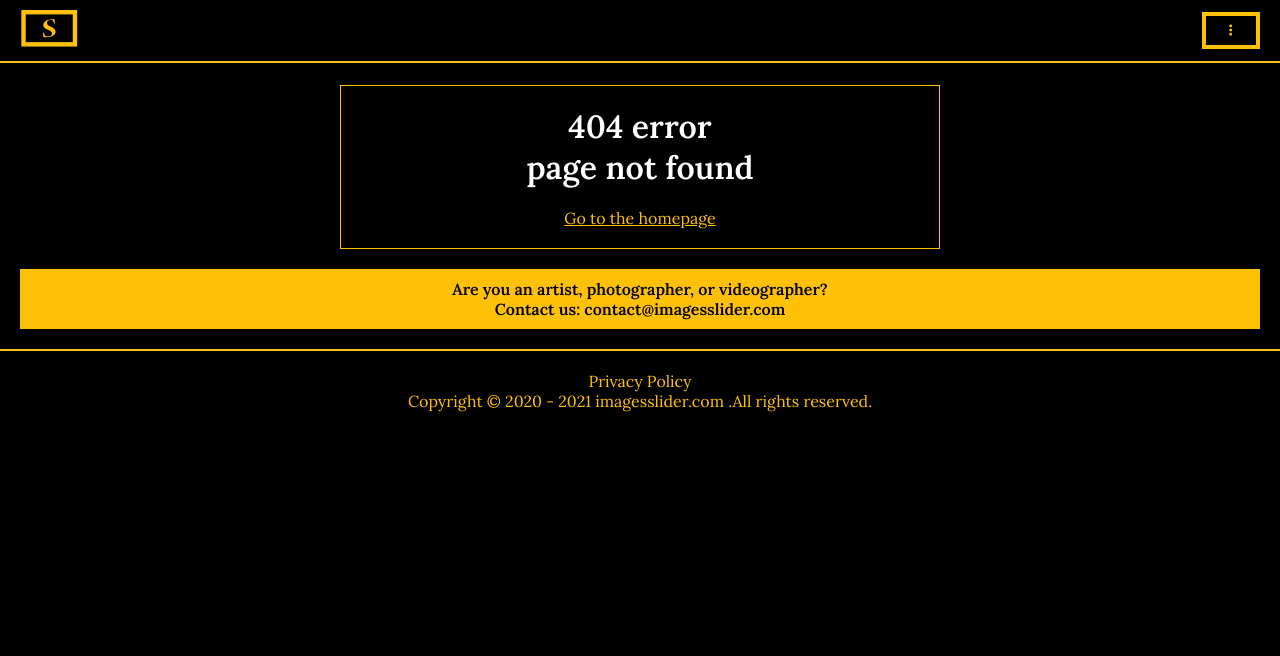
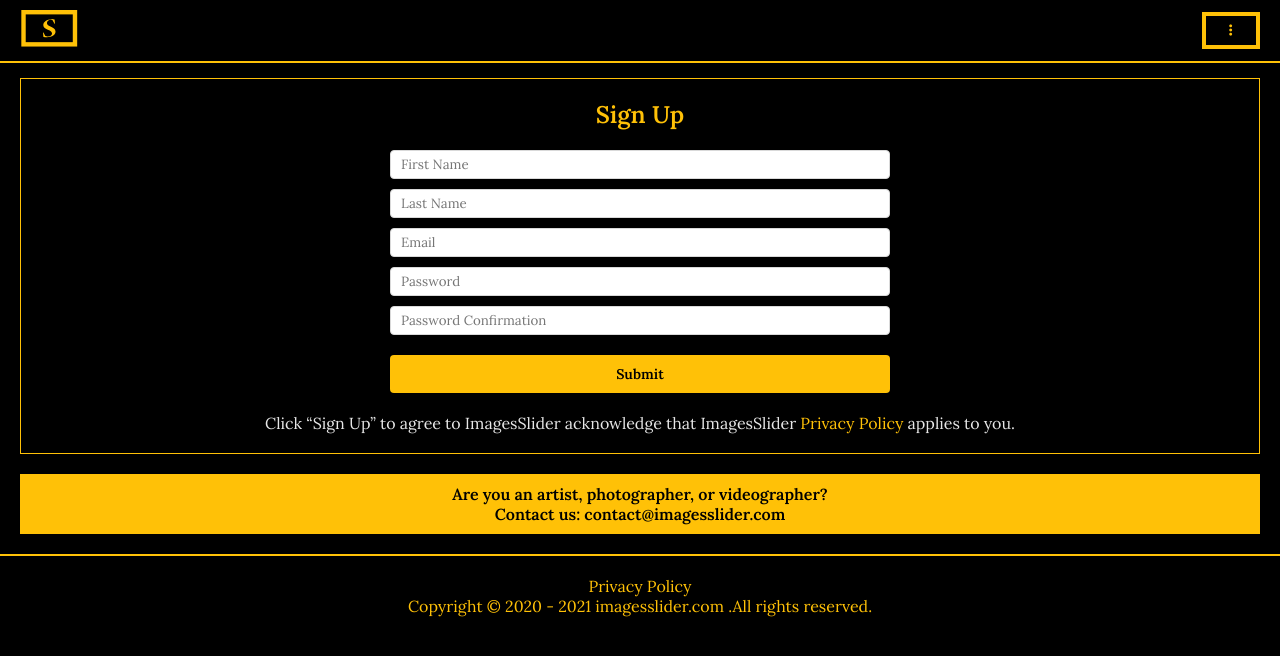
Before and after one commit to imagesslider/imagesslider.com, a React (Create React App) app: page /signup in a window 1280 px wide. Shown: the top 656 px of the page. Built offline with nearby package versions, Linux system fonts and the light colour scheme; no server answers.

Commit message:
Added SignUp

```diff
--- a/src/App.tsx
+++ b/src/App.tsx
@@ -20,6 +20,7 @@ import UserDashboard from "./components/UserDashboard/UserDashboard";
 import CollectionPrivate from "./components/CollectionPrivate/CollectionPrivate";
 import ImageSlider from "./components/ImageSlider/ImageSlider";
 import ImagesPrivateSlider from "./components/ImagesPrivateSlider/ImagesPrivateSlider";
+import SignUp from "./components/SignUp/SignUp";
 
 const App: FC = () => {
   //state redux
@@ -49,6 +50,7 @@ const App: FC = () => {
         <Switch>
           <Route path="/" exact component={Home} />
           {!currentUser && <Route path="/signin" exact component={SignIn} />}
+          <Route exact path="/signup" component={SignUp} />
           <Route path="/users" exact component={Users} />
           <Route path="/users/:userID" exact component={UserDashboard} />
           <Route
--- a/src/components/Home/Home.css
+++ b/src/components/Home/Home.css
@@ -1,5 +1,5 @@
 .home {
-  margin-top: 78px;
+  margin-top: 83px;
 }
 
 .sign_in_info_home {
--- a/src/components/Home/Home.tsx
+++ b/src/components/Home/Home.tsx
@@ -98,6 +98,9 @@ const Home: FC = () => {
               <h2 className="sign_in_info_home_title">
                 You can also run your collection connecting with your account.
               </h2>
+              <Link to={`/signup`} className="sign_in_info_home_link">
+                Sign Up
+              </Link>
               <Link to={`/signin`} className="sign_in_info_home_link">
                 Sign in
               </Link>
--- /dev/null
+++ b/src/components/SignUp/SignUp.css
@@ -0,0 +1,108 @@
+.sign_up {
+  margin-top: 78px;
+}
+
+.sign_up_title {
+  color: #ffc107;
+  font-weight: 600;
+  margin-bottom: 20px;
+}
+
+#sign_up-button-google {
+  background: none;
+  outline: none;
+  border: none;
+  cursor: pointer;
+}
+
+.sign_up_description {
+  color: var(--p-color);
+}
+
+.sign_up_container {
+  border: 1px solid #ffc107;
+  max-width: 1360px;
+  margin: 20px auto;
+  padding: 20px;
+  display: flex;
+  flex-direction: column;
+  justify-content: center;
+  align-items: center;
+}
+
+.sign_up_form {
+  display: flex;
+  flex-direction: column;
+  width: 500px;
+}
+
+.sign_up_form input {
+  outline: none;
+  border: 1px solid #d9d9d9;
+  padding: 5px 10px;
+  transition: all 0.2s ease-in-out;
+  border-radius: 4px;
+  margin-top: 10px;
+}
+
+.sign_up_form input:hover,
+textarea:hover {
+  border: 1px solid #ffc107;
+}
+
+.sign_up_form input:focus {
+  border: 1px solid #ffc107;
+  box-shadow: 0 0 0 2px hsla(45, 100%, 41%, 0.7);
+  transition: all 0.2s ease-in-out;
+}
+
+.sign_up_form input:first-child {
+  margin-top: 0px;
+}
+
+.sign_up_buttonSubmit {
+  outline: none;
+  border: none;
+  cursor: pointer;
+  background: none;
+  padding: 10px 15px;
+  font-size: 14px;
+  border-radius: 4px;
+  transition: all 0.2s ease-in-out;
+  background: #ffc107;
+  color: #000;
+  font-weight: 600;
+  margin-bottom: 20px;
+  margin-top: 20px;
+}
+
+.sign_up_buttonSubmit:hover {
+  background: hsla(45, 100%, 41%, 0.7);
+}
+
+.sign_up_signOut {
+  display: flex;
+  flex-direction: column;
+  justify-content: center;
+  padding: 20px;
+}
+
+.sign_up_signOut > h2 {
+  color: #ffc107;
+}
+
+.sign_up_signOut > div {
+  display: flex;
+  justify-content: center;
+}
+
+@media screen and (max-width: 1400px) {
+  .sign_up_container {
+    margin: 20px;
+  }
+}
+@media screen and (max-width: 540px) {
+  .sign_up_form {
+    width: 100%;
+  }
+}
--- /dev/null
+++ b/src/components/SignUp/SignUp.tsx
@@ -0,0 +1,169 @@
+import React, { FC, useState } from "react";
+import "../SignUp/SignUp.css";
+import { Link, useHistory } from "react-router-dom";
+import { auth, firestore } from "../../Firebase/Firebase";
+import Error from "../UI/Error/Error";
+import SignOut from "../SignOut/SignOut";
+
+const SignUp: FC = () => {
+  //state
+  const [firstName, setFirstName] = useState<string>("");
+  const [lastName, setLastName] = useState<string>("");
+  const [email, setEmail] = useState<any>("");
+  const [password, setPassword] = useState<any>("");
+  const [passwordConfirm, setPasswordConfirm] = useState<any>("");
+  const [error, setError] = useState<string>("");
+  const [firstNameBlured, setFirstNameBlured] = useState<boolean>(false);
+  const [lastNameBlured, setLastNameBlured] = useState<boolean>(false);
+  const [emailBlured, setEmailBlured] = useState<boolean>(false);
+  const [passwordBlured, setPasswordBlured] = useState<boolean>(false);
+  const [passwordConfirmBlured, setPasswordConfirmBlured] =
+    useState<boolean>(false);
+  const [formSubmitted, setFormSubmitted] = useState(false);
+
+  //react-router
+  const history = useHistory();
+
+  //valid
+  const isFirstNameValid = () => {
+    return firstName && firstName.length > 0;
+  };
+  const isLastNameValid = () => {
+    return lastName && lastName.length > 0;
+  };
+  const isEmailValid = () => {
+    return email && email.length > 0;
+  };
+  const isPasswordValid = () => {
+    return password && password.length > 0;
+  };
+  const isPasswordConfirmValid = () => {
+    return passwordConfirm && passwordConfirm.length > 0;
+  };
+
+  //formsubmit
+  const handleSubmit = async (e: any) => {
+    e.preventDefault();
+    setFormSubmitted(true);
+
+    if (passwordConfirm !== password) {
+      return setError("Passwords do not match");
+    }
+
+    if (
+      isFirstNameValid() &&
+      isLastNameValid() &&
+      isEmailValid() &&
+      isPasswordValid() &&
+      isPasswordConfirmValid()
+    ) {
+      try {
+        setError("");
+        await auth.createUserWithEmailAndPassword(email, password);
+        await firestore.collection("users").doc(auth.currentUser?.uid).set({
+          first_name: firstName,
+          last_name: lastName,
+          email: email,
+          created_at: new Date(),
+          user_id: auth.currentUser?.uid,
+          user_image: "",
+          user_pro: false,
+        });
+        setFirstNameBlured(false);
+        setLastNameBlured(false);
+        setEmailBlured(false);
+        setPasswordConfirmBlured(false);
+        setPasswordBlured(false);
+        history.push("/");
+      } catch (error) {
+        setError(error?.message);
+      }
+    }
+  };
+
+  //webdevelopmentwebdesign7@gmail.com
+
+  return (
+    <div className="sign_up">
+      {auth.currentUser?.uid ? (
+        <div className="sign_up_signOut">
+          <h2>Please Sign Out for creating a new user</h2>
+          <div>
+            <SignOut />
+          </div>
+        </div>
+      ) : (
+        <div className="sign_up_container">
+          {error && <Error title={error} />}
+          <h2 className="sign_up_title">Sign Up</h2>
+          <form onSubmit={handleSubmit} className="sign_up_form">
+            <input
+              type="text"
+              placeholder="First Name"
+              value={firstName}
+              onChange={(event) => setFirstName(event.target.value)}
+              onBlur={() => setFirstNameBlured(true)}
+            />
+            {(formSubmitted || firstNameBlured) && !isFirstNameValid() && (
+              <Error title="Please fill First Name" />
+            )}
+            <input
+              type="text"
+              placeholder="Last Name"
+              value={lastName}
+              onChange={(event) => setLastName(event.target.value)}
+              onBlur={() => setLastNameBlured(true)}
+            />
+            {(formSubmitted || lastNameBlured) && !isLastNameValid() && (
+              <Error title="Please fill Last Name" />
+            )}
+            <input
+              placeholder="Email"
+              type="email"
+              value={email}
+              onChange={(event) => setEmail(event.target.value)}
+              onBlur={() => setEmailBlured(true)}
+            />
+            {(formSubmitted || emailBlured) && !isEmailValid() && (
+              <Error title="Please fill Email" />
+            )}
+            <input
+              placeholder="Password"
+              type="password"
+              value={password}
+              onChange={(event) => setPassword(event.target.value)}
+              onBlur={() => setPasswordBlured(true)}
+            />
+            {(formSubmitted || passwordBlured) && !isPasswordValid() && (
+              <Error title="Please fill Password" />
+            )}
+            <input
+              placeholder="Password Confirmation"
+              type="password"
+              value={passwordConfirm}
+              onChange={(event) => setPasswordConfirm(event.target.value)}
+              onBlur={() => setPasswordConfirmBlured(true)}
+            />
+            {(formSubmitted || passwordConfirmBlured) &&
+              !isPasswordConfirmValid() && (
+                <Error title="Please fill Password Confirm" />
+              )}
+            <button type="submit" className="sign_up_buttonSubmit">
+              Submit
+            </button>
+          </form>
+          <p className="sign_up_description">
+            Click “Sign Up” to agree to ImagesSlider acknowledge that
+            ImagesSlider{" "}
+            <Link to="/privacy-policy" className="footer_privacy-policy">
+              Privacy Policy
+            </Link>{" "}
+            applies to you.
+          </p>
+        </div>
+      )}
+    </div>
+  );
+};
+
+export default SignUp;
```
